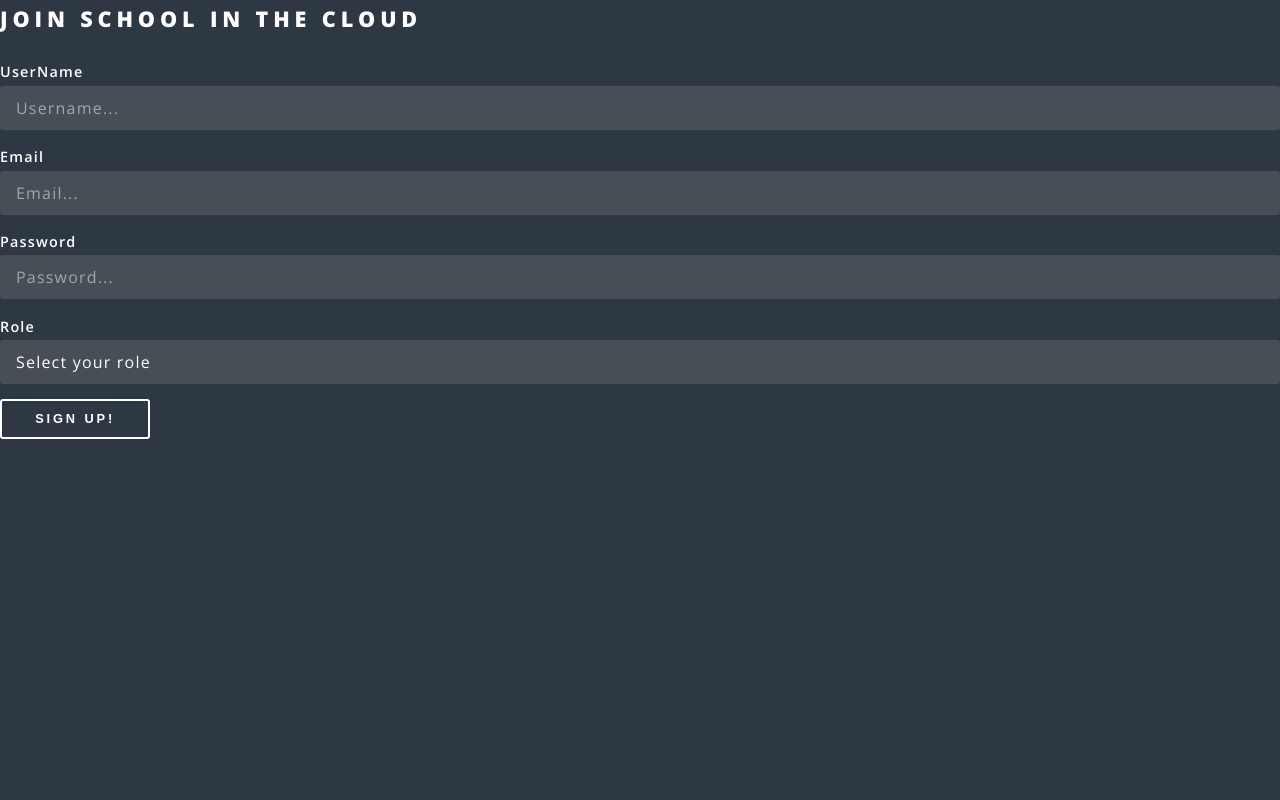
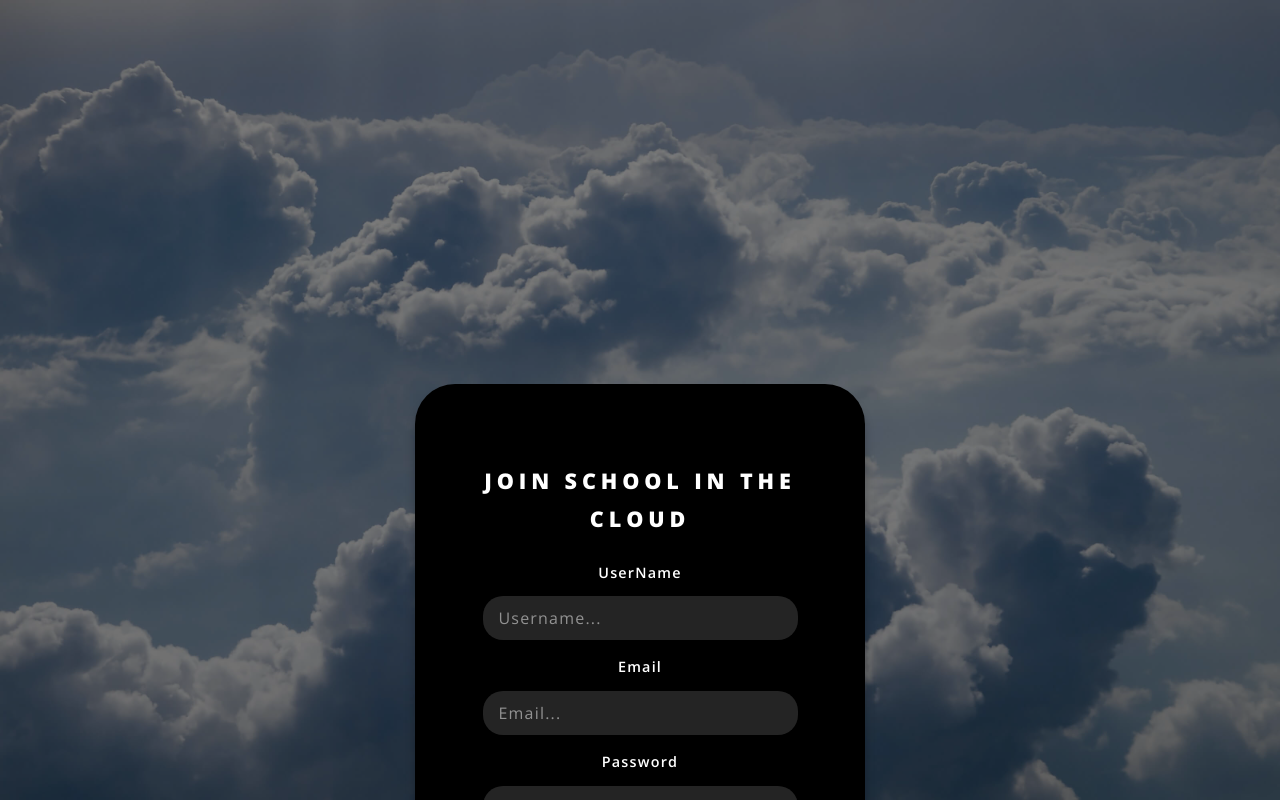
Before and after one commit to LS-School-in-the-Clouds/front-end, a React (Create React App) app: page /register in a window 1280 px wide. Shown: the top 800 px of the page. Built offline with nearby package versions, Linux system fonts and the light colour scheme.

Commit message:
designed login and signup

```diff
--- a/src/components/Landing/Login/Login.js
+++ b/src/components/Landing/Login/Login.js
@@ -3,10 +3,57 @@
 //functionial imports
 import React, { useState, useEffect } from "react";
 import { connect } from "react-redux";
-
 import { logInSubmit } from "../../../utils/redux/actions/AuthActions"
 import { useHistory } from "react-router-dom"
+import styled from 'styled-components'
 
+////// STYLING ////////
+const MainContainer = styled.div`
+width:40%;
+display:flex;
+flex-direction:column;
+justify-content:center;
+margin:0 auto;
+margin-top:30%;
+font-size:1.1rem;
+
+
+// BLACK BOX CSS
+
+width: 400px;
+height: 500px;
+left: 300px;
+top: 100px;
+background: #000000;
+box-shadow: 0px 10px 10px rgba(0, 0, 0, 0.25);
+border-radius: 40px;
+
+
+form {
+    margin-top:20px;
+    height:auto;
+    display:flex;
+    justify-content:center;
+
+}
+.submit {
+    margin-top:30px;
+    text-align:center;
+
+}
+input {
+    border-radius: 20px;
+    margin-top:10px;
+}
+button {
+  border-radius: 100px;
+  width:90%;
+  height: 50px;
+}
+
+
+
+`
 const initialForm = {
     username: '',
     password: '',
@@ -29,10 +76,16 @@ function Login(props) {
         history.push('/dash')
         };
 
+
+
+
+
+
+
     return(
-        <>
+    <MainContainer className='LoginForm'>
         <h1>Login</h1>
-        <form className='form container' onSubmit={onSubmit} >
+        <form className='login' onSubmit={onSubmit} >
             <div className='form-group inputs'>
                 <label htmlFor="foo">
                     Username:
@@ -59,11 +112,11 @@ function Login(props) {
                 </label>
 
                 <div className='submit'>
-                    <button disabled={!form.username || !form.password}>submit</button>
+                    <button className='button primary' disabled={!form.username || !form.password}>submit</button>
                 </div>
             </div>
         </form>
-        </>
+    </MainContainer>
     );
 }
 
--- a/src/components/Landing/Register/Register.js
+++ b/src/components/Landing/Register/Register.js
@@ -6,6 +6,66 @@ import { connect } from "react-redux";
 import { signUpSubmit } from "../../../utils/redux/actions/AuthActions"
 import { useHistory } from 'react-router-dom'
 //Style Imports
+import styled from 'styled-components'
+
+    ////////// STYLING //////////
+    const SignUpStyle = styled.div`
+
+
+         width:40%;
+        display:flex;
+        flex-direction:column;
+        justify-content:center;
+        margin:0 auto;
+        margin-top:30%;
+
+
+              // BLACK BOX CSS
+
+        width: 450px;
+        height: 700px;
+        left: 300px;
+        top: 100px;
+        background: #000000;
+        box-shadow: 0px 10px 10px rgba(0, 0, 0, 0.25);
+        border-radius: 40px;
+
+        form {
+            margin-top:20px;
+            height:auto;
+            width:70%;
+            display:flex;
+            flex-direction:column;
+            align-self:center;
+
+
+        }
+        .submit {
+            margin-top:30px;
+
+
+        }
+        input {
+            border-radius: 20px;
+            margin-top:10px;
+        }
+      button {
+          border-radius: 100px;
+          width:70%;
+          height: 50px;
+          display:flex;
+          justify-content:center;
+          align-self:center;
+          align-items:center;
+          margin-top:15px;
+
+      }
+
+      option {
+          background-color:black;
+      }
+
+`
 
 const initialState = {
     username: "",
@@ -33,8 +93,9 @@ const Register = (props) => {
     };
 
 
+
     return (
-        <div>
+        <SignUpStyle>
             <form className="form container" onSubmit={handleSubmit}>
                 <div className="form-group inputs"></div>
                     <h2>Join School in the Cloud</h2>
@@ -71,7 +132,7 @@ const Register = (props) => {
                         />
                     </label>
                 </div>
-                <div className="container">
+                <div className="container loginRole">
                     <label>Role
                         <select name='role' value={form.role} onChange={handleChange}>
                             <option value="">Select your role</option>
@@ -81,9 +142,9 @@ const Register = (props) => {
                         </select>
                     </label>
                 </div>
-                <button id="submit">Sign Up!</button>
+                <button id="submit" className='button primary'>Sign Up!</button>
             </form>
-        </div>
+        </SignUpStyle>
     )
 }
 
--- a/src/style/Landing.css
+++ b/src/style/Landing.css
@@ -27,7 +27,9 @@ footer, header, hgroup, menu, nav, section {
 
 body {
 	line-height: 1;
+
 }
+
 
 ol, ul {
 	list-style: none;
@@ -83,8 +85,19 @@ input, select, textarea {
 	}
 
 	body {
-		background: #2e3842;
-	}
+		background-image: -webkit-linear-gradient(top, rgba(0,0,0,0.5), rgba(0,0,0,0.5)), url('./content/clouds.jpg');
+		background-attachment: fixed;
+		background-position: center center;
+		background-repeat: no-repeat;
+		background-size: cover;
+		text-align: center;
+		height: 107vh;
+		min-height: 35em;
+
+
+
+	}
+
 
 		body.is-preload *, body.is-preload *:before, body.is-preload *:after {
 			-moz-animation: none !important;
```
Also changed, not shown: src/style/StyledComponents/index.js (added, +106 -0 lines), src/style/content/clouds.jpg (added), 1 other file (tests, documents, lock files or other folders).
